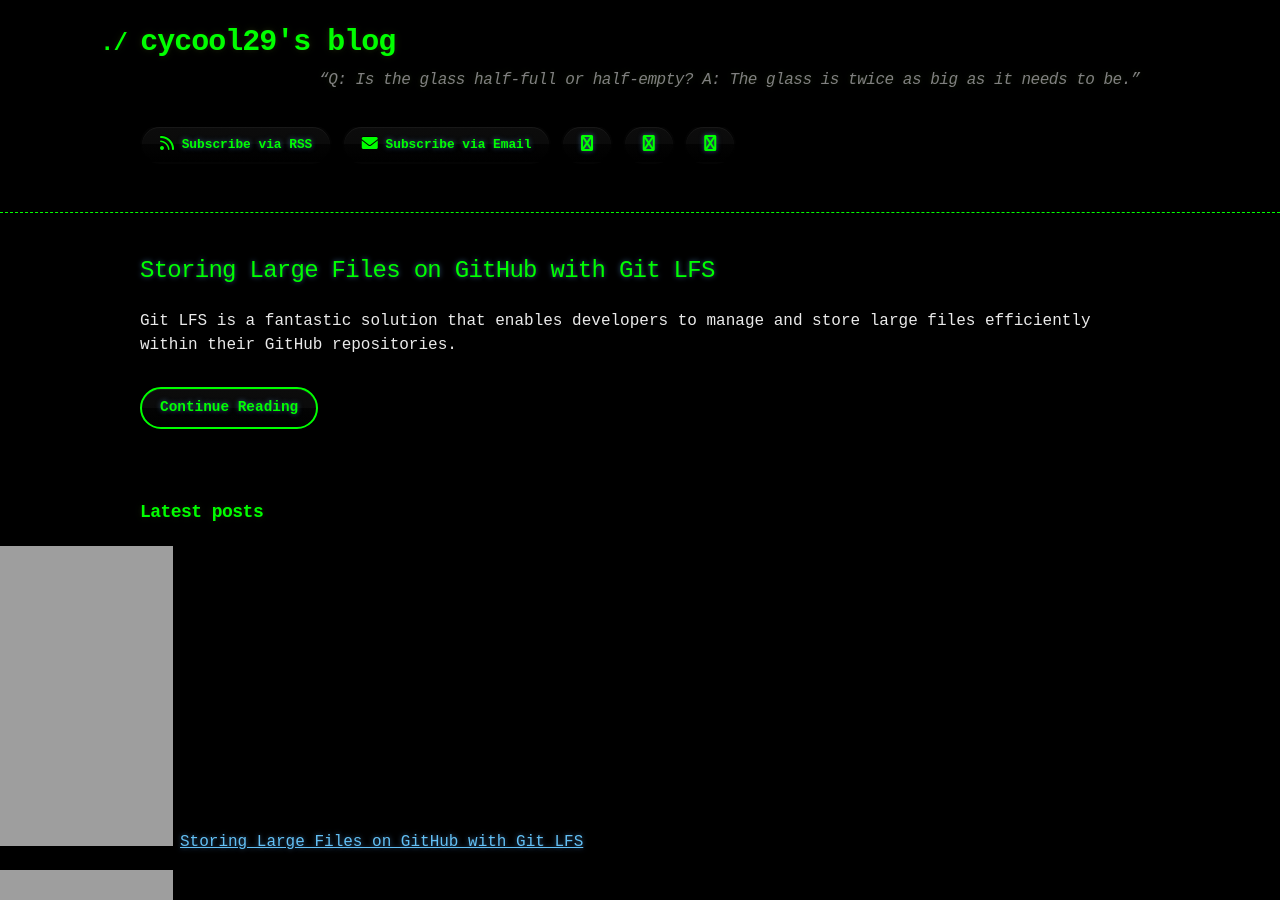
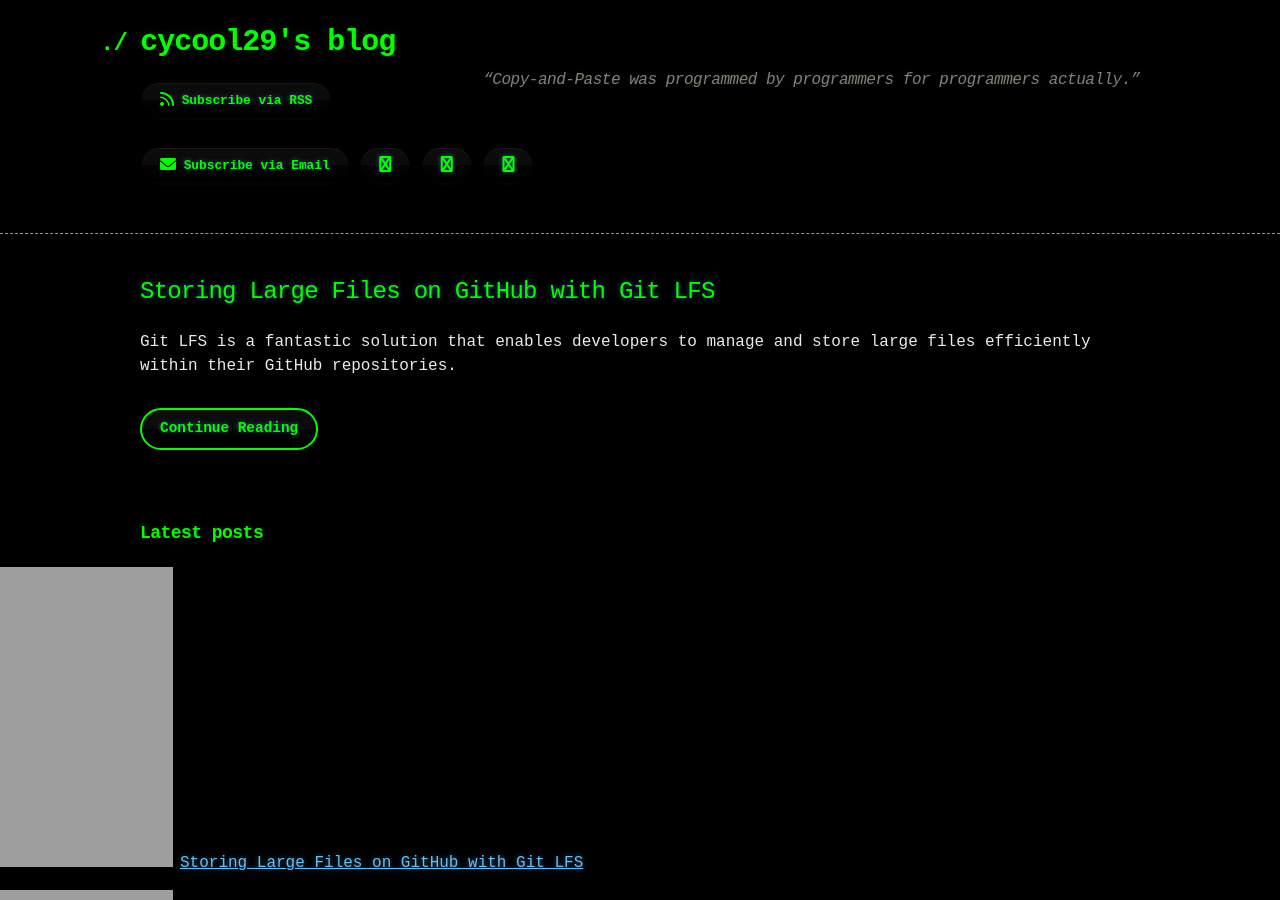
Before and after one commit to cycool29/cycool29.github.io, a Jekyll site: the page built from index.md, in a window 1280 px wide and 900 px high. Built offline with Jekyll 4.4.1, drawn with Linux system fonts in a browser that asks for light colours; a style sheet for code colours, icons or effects is not loaded.

Commit message:
Update quotes

```diff
--- a/_config.yml
+++ b/_config.yml
@@ -1,5 +1,5 @@
 title: cycool29's blog
-description: "“Q: Is the glass half-full or half-empty? A: The glass is twice as big as it needs to be.” "
+description: "“Copy-and-Paste was programmed by programmers for programmers actually.” "
 bio: A high school student. Intermediate in Python, Git, Bash. Learning JavaScript. He/Him. "
 author: cycool29
 url: https://cycool29.github.io
```
